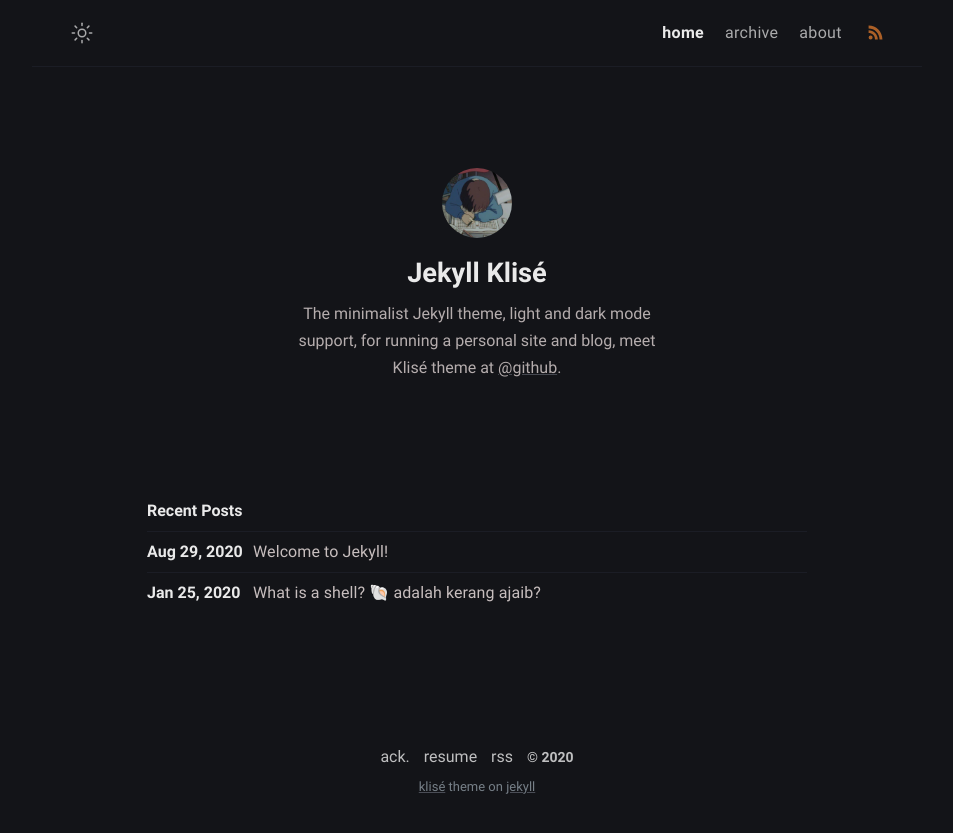
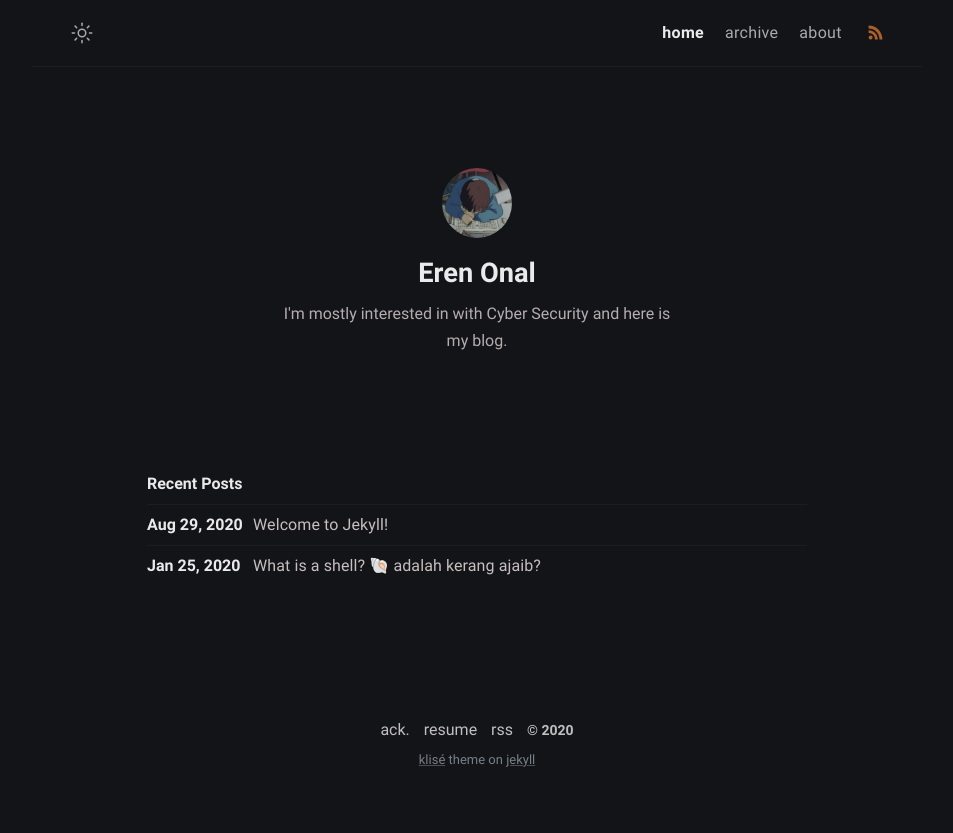
Before and after one commit to nusiloot/xyele.github.io, a Jekyll site: the page built from index.md, in a window 1280 px wide. Shown: the top 833 px of the page, without its empty margins (163-1116 px from the left). Built offline with Jekyll 4.4.1, drawn with Linux system fonts in a browser that asks for light colours.

Commit message:
Update _config.yml

```diff
--- a/_config.yml
+++ b/_config.yml
@@ -11,10 +11,9 @@ mode: dark # default theme "dark" | "light"
 
 # Profile settings
 author:
-  name: Jekyll Klisé # author name
+  name: Eren Onal # author name
   bio: >- # tell to the world
-    The minimalist Jekyll theme, light and dark mode support, for running a personal site and blog,
-    meet Klisé theme at <a href="https://github.com/piharpi/jekyll-klise" target="_blank" rel="noopener">@github</a>.
+    I'm mostly interested in with Cyber Security and here is my blog.
   username: xyele # general username
   github: xyele # github username
   twitter: zeroxyele # twitter username
```
